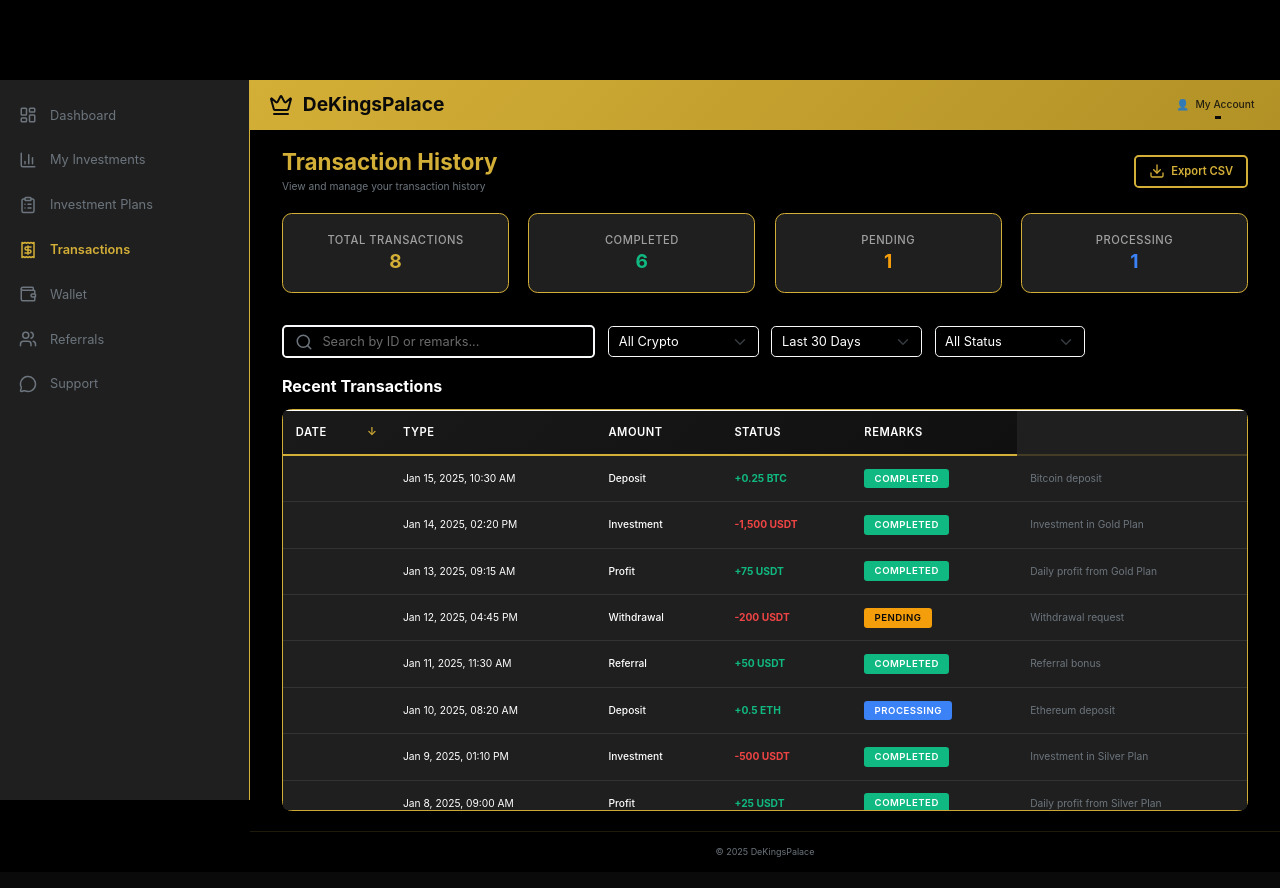
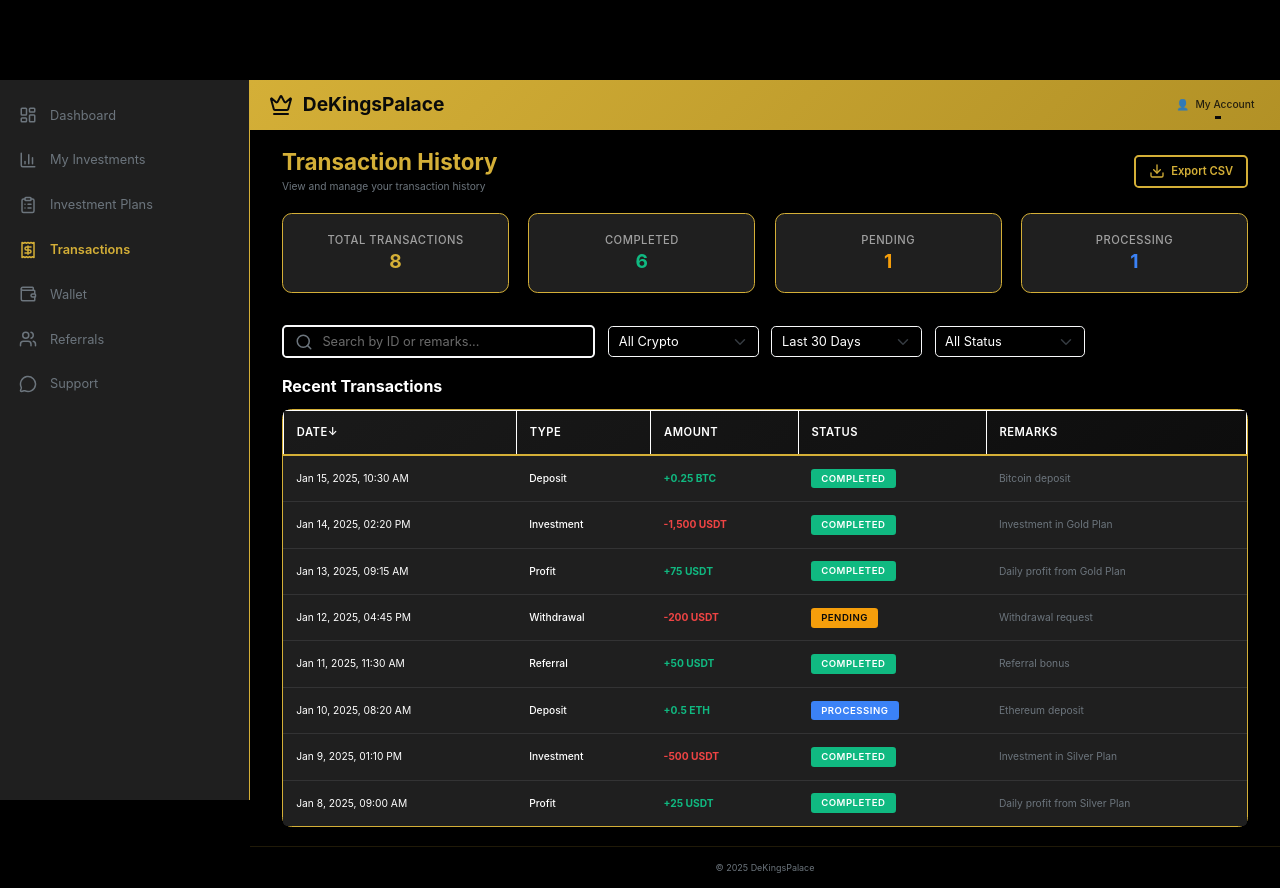
Before and after one commit to danieldekings-hash/DekingsPalace, a Next.js app: page /dashboard/transactions in a window 1280 px wide. Built offline with nearby package versions, Linux system fonts and the light colour scheme.

Commit message:
fix table column

```diff
--- a/src/app/dashboard/transactions/page.tsx
+++ b/src/app/dashboard/transactions/page.tsx
@@ -13,10 +13,10 @@ export default function TransactionsPage() {
   const [searchTerm, setSearchTerm] = useState('');
   const [filterType, setFilterType] = useState<TransactionType | 'all'>('all');
   const [filterStatus, setFilterStatus] = useState<TransactionStatus | 'all'>('all');
-  const [sortBy, setSortBy] = useState<'date' | 'amount' | 'type'>('date');
+  const [sortBy, setSortBy] = useState<'date' | 'amount' | 'type' | 'status'>('date');
   const [sortOrder, setSortOrder] = useState<'asc' | 'desc'>('desc');
 
-  // Sample transaction data
+  // Sample transaction data - properly mapped for table display
   const transactions: Transaction[] = useMemo(() => [
     {
       id: 'TXN-2025-001',
@@ -45,7 +45,8 @@ export default function TransactionsPage() {
       amount: 75,
       currency: 'USDT',
       description: 'Daily profit from Gold Plan',
-      date: '2025-01-13T09:15:00Z'
+      date: '2025-01-13T09:15:00Z',
+      reference: 'PROFIT-001'
     },
     {
       id: 'TXN-2025-004',
@@ -94,7 +95,8 @@ export default function TransactionsPage() {
       amount: 25,
       currency: 'USDT',
       description: 'Daily profit from Silver Plan',
-      date: '2025-01-08T09:00:00Z'
+      date: '2025-01-08T09:00:00Z',
+      reference: 'PROFIT-002'
     }
   ], []);
 
@@ -125,20 +127,28 @@ export default function TransactionsPage() {
         case 'type':
           comparison = a.type.localeCompare(b.type);
           break;
+        case 'status':
+          comparison = a.status.localeCompare(b.status);
+          break;
       }
 
       return sortOrder === 'asc' ? comparison : -comparison;
     });
+
+    // Debug: Log the filtered transactions to see what data is being passed
+    console.log('Filtered transactions:', filtered);
+    console.log('Transaction data structure:', filtered[0]);
 
     return filtered;
   }, [transactions, searchTerm, filterType, filterStatus, sortBy, sortOrder]);
 
 
   const handleSort = (column: string, direction: 'asc' | 'desc') => {
-    const fieldMap: Record<string, 'date' | 'amount' | 'type'> = {
+    const fieldMap: Record<string, 'date' | 'amount' | 'type' | 'status'> = {
       'date': 'date',
       'amount': 'amount',
-      'type': 'type'
+      'type': 'type',
+      'status': 'status'
     };
 
     const field = fieldMap[column];
@@ -330,11 +340,6 @@ export default function TransactionsPage() {
               onTransactionClick={() => {
                 // console.log('Transaction clicked');
               }}
-              // Enhanced table props with slider
-              pagination={false}
-              slider={true}
-              sliderHeight="400px"
-              sliderWidth="100%"
             />
           </div>
         </div>
--- a/src/components/ui/Table/Table.tsx
+++ b/src/components/ui/Table/Table.tsx
@@ -104,7 +104,12 @@ export default function Table<T = Record<string, unknown>>({
       return column.render(value, item, index);
     }
 
-    return String(value ?? '');
+    // Ensure we return a valid React node
+    if (value === null || value === undefined) {
+      return <span className="text-muted">-</span>;
+    }
+
+    return <span>{String(value)}</span>;
   };
 
   if (loading) {
--- a/src/components/ui/TransactionTable/TransactionTable.tsx
+++ b/src/components/ui/TransactionTable/TransactionTable.tsx
@@ -2,7 +2,6 @@
 
 import React from 'react';
 import { ArrowUpDown } from 'lucide-react';
-import Table, { TableColumn } from '../Table';
 import './TransactionTable.scss';
 
 export type TransactionType = 'deposit' | 'withdrawal' | 'investment' | 'profit' | 'referral';
@@ -27,15 +26,6 @@ export interface TransactionTableProps {
   sortDirection?: 'asc' | 'desc';
   className?: string;
   onTransactionClick?: (transaction: Transaction) => void;
-  // Enhanced table props
-  pagination?: boolean;
-  itemsPerPage?: number;
-  showPaginationInfo?: boolean;
-  showItemsPerPageSelector?: boolean;
-  itemsPerPageOptions?: number[];
-  slider?: boolean;
-  sliderHeight?: string;
-  sliderWidth?: string;
 }
 
 export default function TransactionTable({
@@ -45,16 +35,7 @@ export default function TransactionTable({
   sortColumn,
   sortDirection,
   className = '',
-  onTransactionClick,
-  // Enhanced table props
-  pagination = false,
-  itemsPerPage = 10,
-  showPaginationInfo = true,
-  showItemsPerPageSelector = true,
-  itemsPerPageOptions = [5, 10, 25, 50, 100],
-  slider = false,
-  sliderHeight = '400px',
-  sliderWidth = '100%'
+  onTransactionClick
 }: TransactionTableProps) {
 
   const getStatusBadgeClass = (status: TransactionStatus) => {
@@ -72,7 +53,6 @@ export default function TransactionTable({
     }
   };
 
-
   const formatDate = (dateString: string) => {
     return new Date(dateString).toLocaleDateString('en-US', {
       year: 'numeric',
@@ -87,89 +67,132 @@ export default function TransactionTable({
     return `${amount.toLocaleString(undefined, { maximumFractionDigits: 8 })} ${currency}`;
   };
 
-  const columns: TableColumn<Transaction>[] = [
-    {
-      key: 'date',
-      label: 'Date',
-      sortable: true,
-      render: (_, transaction) => (
-        <span className="text-white">{formatDate(transaction.date)}</span>
-      )
-    },
-    {
-      key: 'type',
-      label: 'Type',
-      sortable: true,
-      render: (_, transaction) => (
-        <span className="text-white fw-medium">
-          {transaction.type.charAt(0).toUpperCase() + transaction.type.slice(1)}
-        </span>
-      )
-    },
-    {
-      key: 'amount',
-      label: 'Amount',
-      sortable: true,
-      render: (_, transaction) => {
-        const isPositive = transaction.type === 'deposit' || transaction.type === 'profit' || transaction.type === 'referral';
-        const prefix = isPositive ? '+' : '-';
-        return (
-          <span className={`fw-bold ${isPositive ? 'text-success' : 'text-danger'}`}>
-            {prefix}{formatAmount(transaction.amount, transaction.currency)}
-          </span>
-        );
-      }
-    },
-    {
-      key: 'status',
-      label: 'Status',
-      sortable: true,
-      render: (_, transaction) => (
-        <span className={getStatusBadgeClass(transaction.status)}>
-          {transaction.status.charAt(0).toUpperCase() + transaction.status.slice(1)}
-        </span>
-      )
-    },
-    {
-      key: 'description',
-      label: 'Remarks',
-      render: (_, transaction) => (
-        <span className="text-secondary">
-          {transaction.description}
-        </span>
-      )
-    }
-  ];
+  const handleSort = (column: string, direction: 'asc' | 'desc') => {
+    onSort?.(column, direction);
+  };
 
   const handleRowClick = (transaction: Transaction) => {
     onTransactionClick?.(transaction);
   };
 
+  if (loading) {
+    return (
+      <div className="table-loading">
+        <div className="spinner-wrapper">
+          <div className="spinner"></div>
+        </div>
+      </div>
+    );
+  }
+
+  if (transactions.length === 0) {
+    return (
+      <div className="table-empty">
+        <div className="empty-icon">
+          <ArrowUpDown size={48} className="text-secondary" />
+        </div>
+        <div className="empty-message">No transactions found</div>
+      </div>
+    );
+  }
+
   return (
     <div className={`transaction-table ${className}`}>
-      <Table
-        data={transactions}
-        columns={columns}
-        loading={loading}
-        emptyMessage="No transactions found"
-        emptyIcon={<ArrowUpDown size={48} className="text-secondary" />}
-        onSort={onSort}
-        sortColumn={sortColumn}
-        sortDirection={sortDirection}
-        onRowClick={handleRowClick}
-        hoverable={true}
-        striped={false}
-        bordered={true}
-        // Enhanced table props
-        pagination={pagination}
-        itemsPerPage={itemsPerPage}
-        showPaginationInfo={showPaginationInfo}
-        showItemsPerPageSelector={showItemsPerPageSelector}
-        itemsPerPageOptions={itemsPerPageOptions}
-        slider={slider}
-        sliderHeight={sliderHeight}
-        sliderWidth={sliderWidth}
-      />
+      <div className="table-responsive">
+        <table className="table table-custom table-bordered mb-0">
+          <thead>
+            <tr>
+              <th
+                className="sortable"
+                onClick={() => handleSort('date', sortColumn === 'date' && sortDirection === 'asc' ? 'desc' : 'asc')}
+              >
+                <div className="th-content">
+                  <span>Date</span>
+                  {sortColumn === 'date' && (
+                    <span className="sort-icon">
+                      {sortDirection === 'asc' ? '↑' : '↓'}
+                    </span>
+                  )}
+                </div>
+              </th>
+              <th
+                className="sortable"
+                onClick={() => handleSort('type', sortColumn === 'type' && sortDirection === 'asc' ? 'desc' : 'asc')}
+              >
+                <div className="th-content">
+                  <span>Type</span>
+                  {sortColumn === 'type' && (
+                    <span className="sort-icon">
+                      {sortDirection === 'asc' ? '↑' : '↓'}
+                    </span>
+                  )}
+                </div>
+              </th>
+              <th
+                className="sortable"
+                onClick={() => handleSort('amount', sortColumn === 'amount' && sortDirection === 'asc' ? 'desc' : 'asc')}
+              >
+                <div className="th-content">
+                  <span>Amount</span>
+                  {sortColumn === 'amount' && (
+                    <span className="sort-icon">
+                      {sortDirection === 'asc' ? '↑' : '↓'}
+                    </span>
+                  )}
+                </div>
+              </th>
+              <th
+                className="sortable"
+                onClick={() => handleSort('status', sortColumn === 'status' && sortDirection === 'asc' ? 'desc' : 'asc')}
+              >
+                <div className="th-content">
+                  <span>Status</span>
+                  {sortColumn === 'status' && (
+                    <span className="sort-icon">
+                      {sortDirection === 'asc' ? '↑' : '↓'}
+                    </span>
+                  )}
+                </div>
+              </th>
+              <th>Remarks</th>
+            </tr>
+          </thead>
+          <tbody>
+            {transactions.map((transaction) => {
+              const isPositive = transaction.type === 'deposit' || transaction.type === 'profit' || transaction.type === 'referral';
+              const prefix = isPositive ? '+' : '-';
+
+              return (
+                <tr key={transaction.id} className="hoverable" onClick={() => handleRowClick(transaction)}>
+                  <td>
+                    <span className="text-white">{formatDate(transaction.date)}</span>
+                  </td>
+                  <td>
+                    <span className="text-white fw-medium">
+                      {transaction.type.charAt(0).toUpperCase() + transaction.type.slice(1)}
+                    </span>
+                  </td>
+                  <td>
+                    <span className={`fw-bold ${isPositive ? 'text-success' : 'text-danger'}`}>
+                      {prefix}{formatAmount(transaction.amount, transaction.currency)}
+                    </span>
+                  </td>
+                  <td>
+                    <span className={getStatusBadgeClass(transaction.status)}>
+                      {transaction.status.charAt(0).toUpperCase() + transaction.status.slice(1)}
+                    </span>
+                  </td>
+                  <td>
+                    <span className="text-secondary">
+                      {transaction.description}
+                    </span>
+                  </td>
+                </tr>
+              );
+            })}
+          </tbody>
+        </table>
+      </div>
     </div>
   );
 }
```
